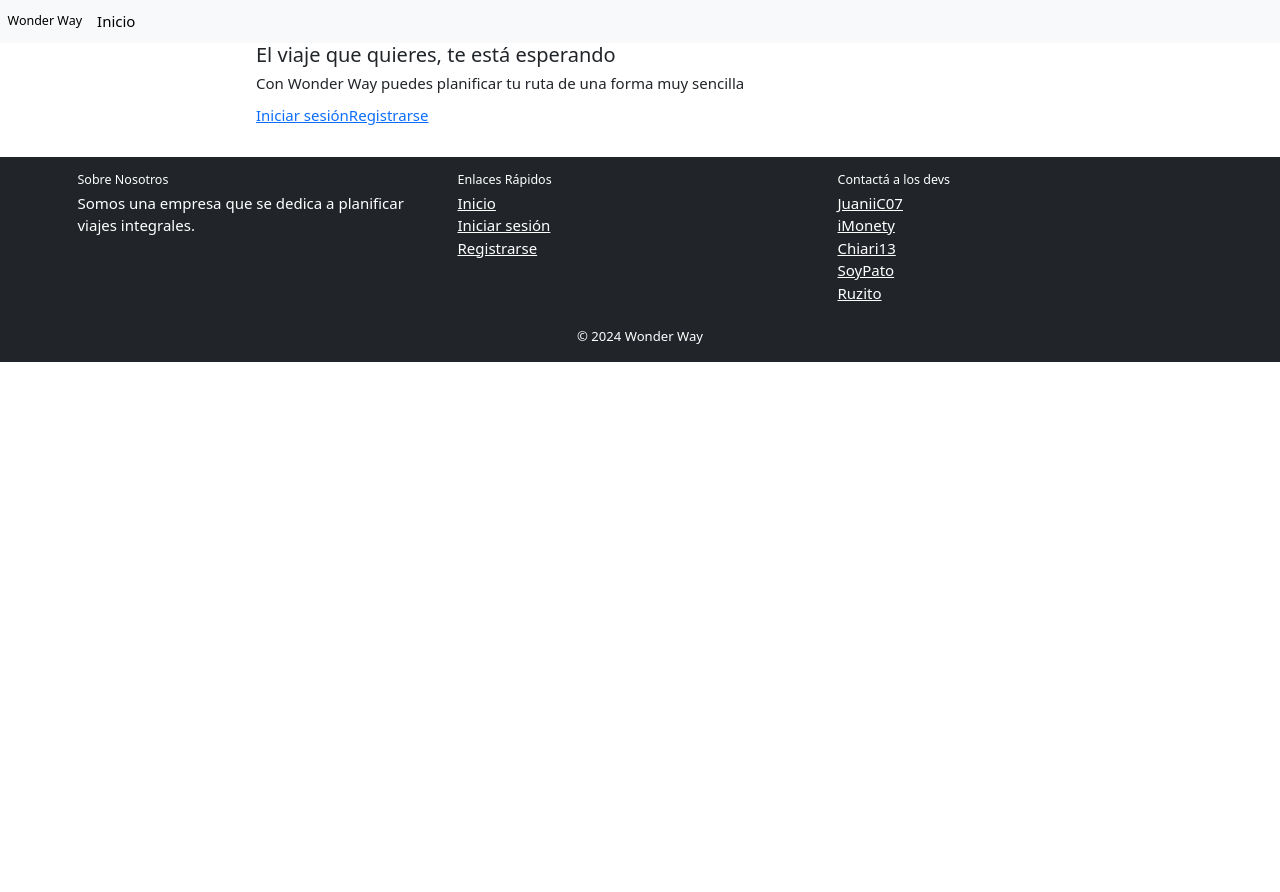
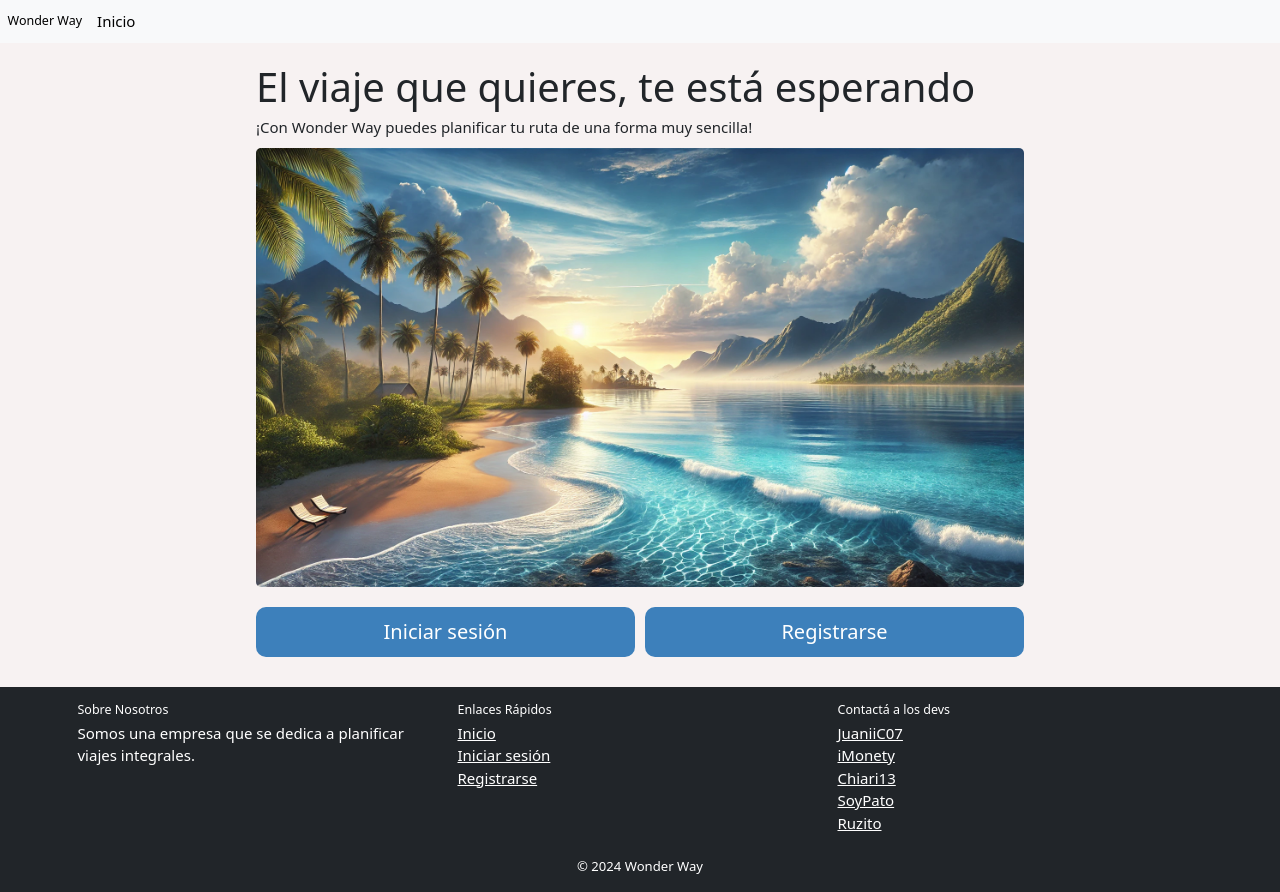
Before and after one commit to soypato/WonderWay, an Angular app in the folder code/: page / in a window 1280 px wide. Before the commit the page ends 800 px from the top, so only its background shows below. Built offline with nearby package versions, Linux system fonts and the light colour scheme.

Commit message:
first part of homepage done

```diff
--- a/code/src/app/homepage/homepage.component.css
+++ b/code/src/app/homepage/homepage.component.css
@@ -6,3 +6,16 @@
 {
     grid-area: 2 /2;
 }
+
+/* Este es el flex de los botones. Va aqui porque es de la homepage nada más
+En cambio, los botones son universales a todo el sistema, por una cuestión de
+lógica de branding de la "marca */
+
+#buttons-call-to-action
+{
+    margin-top: 2rem;
+    text-align: center;
+    display: flex;
+    gap: 1rem;
+    /* display: flex; y 100% de width a cada lado por lo que tiene asignado cada btn */
+}
--- a/code/src/app/homepage/homepage.component.html
+++ b/code/src/app/homepage/homepage.component.html
@@ -1,10 +1,12 @@
 <div class="main-parent-container">
     <div class="main-child-container">
-        <h2>El viaje que quieres, te está esperando</h2>
-    <p>Con Wonder Way puedes planificar tu ruta de una forma muy sencilla </p>
+        <h1>El viaje que quieres, te está esperando</h1>
+    <p>¡Con Wonder Way puedes planificar tu ruta de una forma muy sencilla!</p>
+    <img class="landscape-image" src="img/landing_landscape.webp" alt="Paisaje">
+
     <article id="buttons-call-to-action">
-        <a href="/login">Iniciar sesión</a>
-        <a href="/register">Registrarse</a>
+        <a class="button-main" href="/login">Iniciar sesión</a>
+        <a class="button-main" href="/register">Registrarse</a>
     </article>
 
     <!-- Acá tendría que estar la barra del modo libre -->
--- a/code/src/styles.css
+++ b/code/src/styles.css
@@ -1,11 +1,53 @@
-*
-{
+/* Variables */
+:root {
+    --color-body-bg: #f7f2f2;       /* Color de fondo del body */
+    --color-button-bg: #3d80bb;   /* Color de fondo del botón principal */
+    --color-button-hover: #2489d7;  /* Color de fondo del botón al hacer hover */
+    --border-radius-image: 0.5rem;  /* Borde redondeado para las imágenes */
+}
+
+/* Reset y configuración básica */
+* {
     margin: 0;
     padding: 0;
     box-sizing: border-box;
 }
 
-html
-{
+html {
     font-size: 62.5%;
 }
+
+body {
+    background-color: var(--color-body-bg);
+}
+
+.navbar {
+    margin-bottom: 2rem;
+}
+
+/* Estilos de texto */
+h1 {
+    font-size: 4rem;
+}
+
+/* Estilos generales de botones */
+.button-main {
+    color: #fff;
+    border-radius: 1rem;
+    background-color: var(--color-button-bg);
+    padding: 1rem;
+    text-decoration: none;
+    font-size: 2rem;
+    width: 100%;
+}
+
+.button-main:hover {
+    background-color: var(--color-button-hover);
+}
+
+/* Estilos de imagen */
+.landscape-image {
+    max-width: 100%;
+    height: auto;
+    border-radius: var(--border-radius-image);
+}
```
Also changed, not shown: code/public/img/landing_landscape.webp (added).
